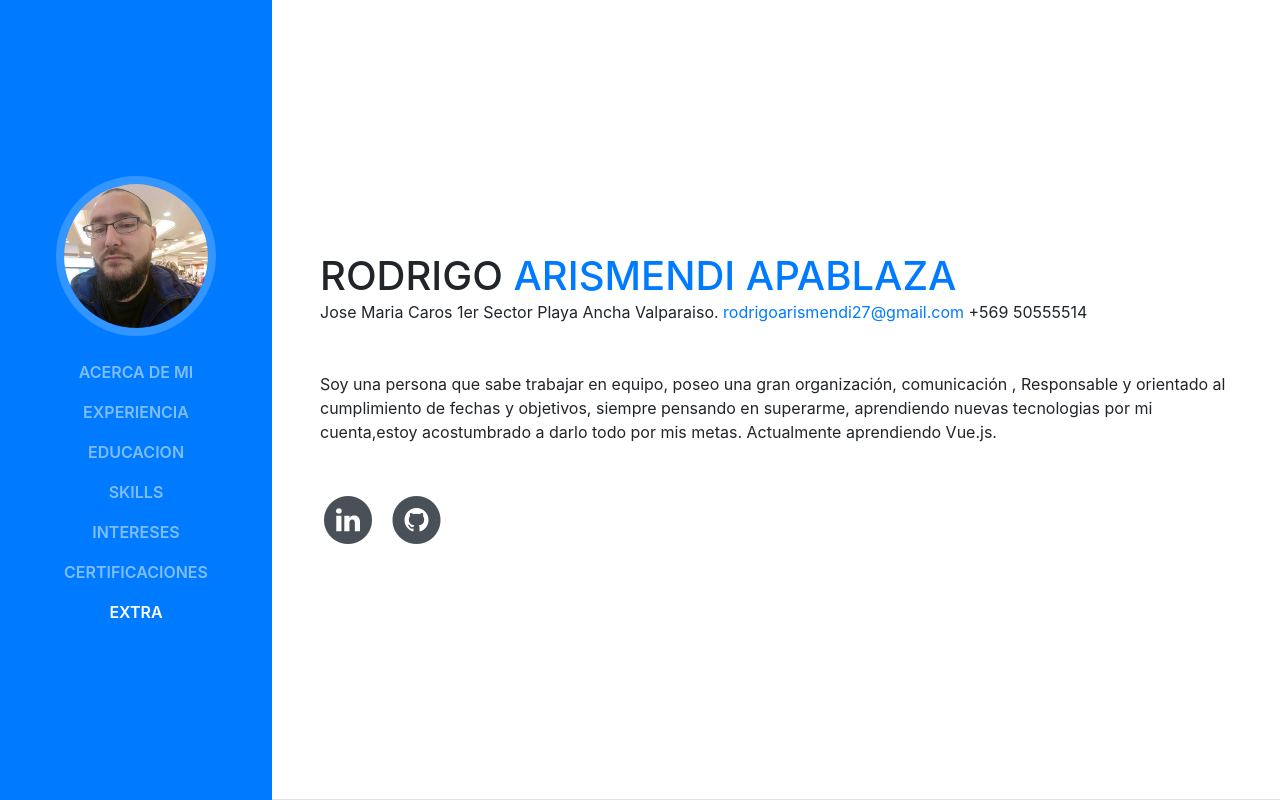
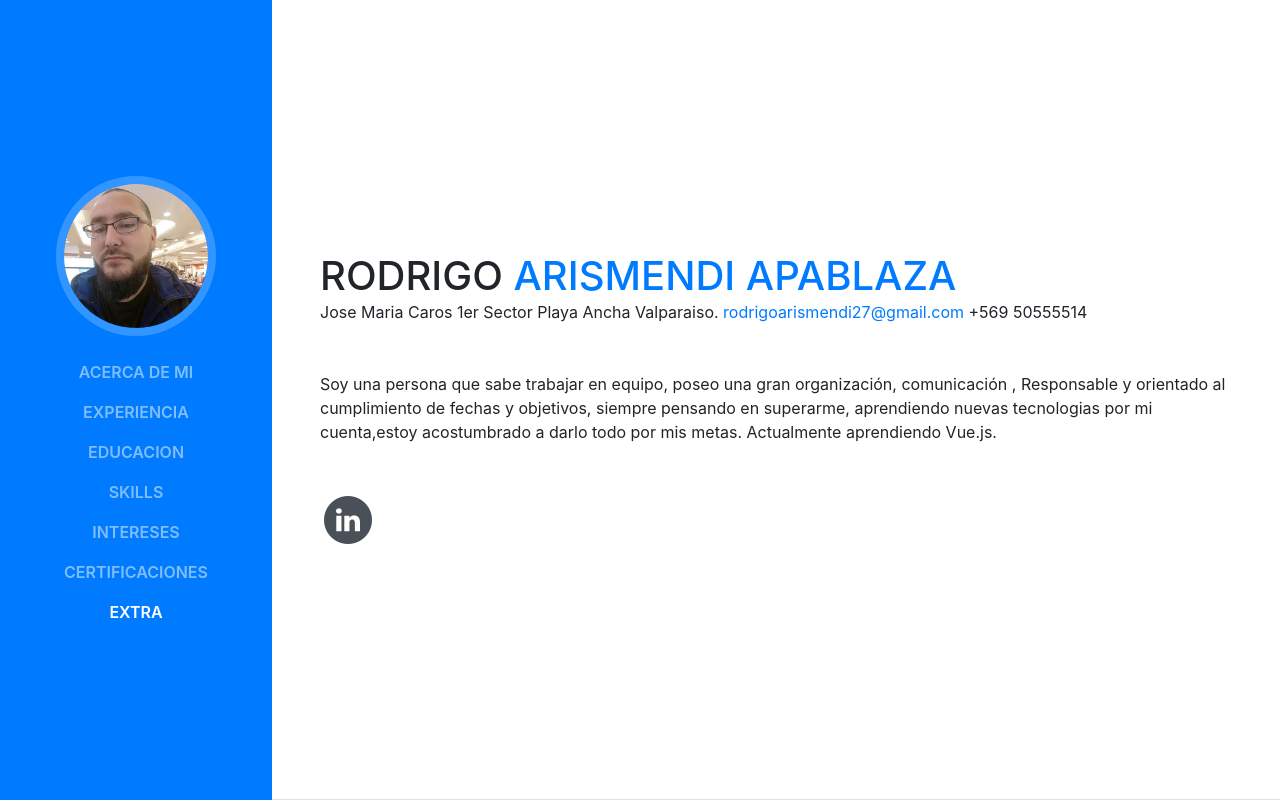
Before and after one commit to rodrigoarismendi30/curriculum, a website with bundled scripts: page index.html in a window 1280 px wide. Shown: the top 800 px of the page. Built offline with nearby package versions, Linux system fonts and the light colour scheme; a web font is replaced by a local one.

Commit message:
qewr
qrw

```diff
--- a/index.html
+++ b/index.html
@@ -84,14 +84,6 @@
                 <span class="fa-stack fa-lg">
                   <i class="fa fa-circle fa-stack-2x"></i>
                   <i class="fa fa-linkedin fa-stack-1x fa-inverse"></i>
-                </span>
-              </a>
-            </li>
-            <li class="list-inline-item">
-              <a href="https://github.com/rodrigoarismendi30">
-                <span class="fa-stack fa-lg">
-                  <i class="fa fa-circle fa-stack-2x"></i>
-                  <i class="fa fa-github fa-stack-1x fa-inverse"></i>
                 </span>
               </a>
             </li>
```
